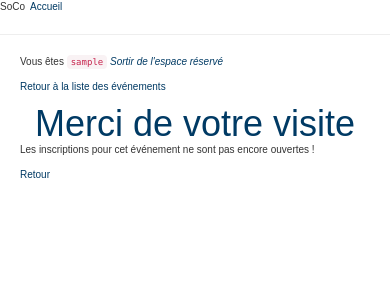
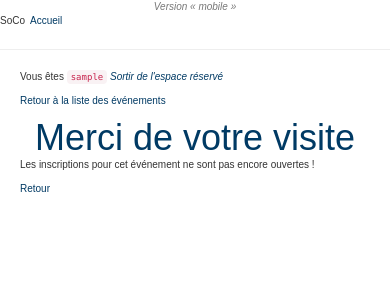
Before and after one commit to UPsudJM/SoCo, a Flask app: page /event/1 in a window 390 px wide. Shown: the top 300 px of the page. Run offline with Flask 2, Linux system fonts and the light colour scheme; a user stored in the database is signed in; tables that the repository leaves empty hold one stand-in row (values such as "Sample post"); parts of the project's set-up code (start-up, migrations or seed data) failed here and were passed over; some libraries are stand-ins or nearby versions.

Commit message:
Mise au point CSS pour les mobiles.

```diff
--- a/soco/static/css/soco.css
+++ b/soco/static/css/soco.css
@@ -126,3 +126,29 @@ P.good, P.bad { font-size:300%; }
 P.good { color:green; }
 P.bad { color:red; }
 SPAN.smilie { font-size:200%; font-weight:bold;}
+
+/* Mises au point pour les smartphones
+cf https://www.alsacreations.com/astuce/lire/1177-une-feuille-de-styles-de-base-pour-le-web-mobile.html
+*/
+@media (max-width: 640px) {
+  * { box-sizing: border-box; }
+  /* passer body (et tous les éléments de largeur fixe) en largeur automatique + message d'information */
+  body { width: auto; margin: 0; padding: 0; }
+  body:before { content: "Version « mobile »"; display: block; text-align: center; font-style: italic; color: #777; }
+  /* fixer une largeur maximale de 100% aux éléments potentiellement problématiques */
+  img, table, td, blockquote, code, pre, textarea, input, iframe, object, embed, video { max-width: 100%; }
+  /* conserver le ratio des images */
+  img { height: auto; }
+  /* gestion des mots longs */
+  textarea, table, td, th, code, pre, samp {
+    -webkit-hyphens: auto; /* césure propre */
+    -moz-hyphens: auto;
+    hyphens: auto;
+    word-wrap: break-word; /* passage à la ligne forcé */
+  }
+  code, pre, samp { white-space: pre-wrap; /* passage à la ligne spécifique pour les éléments à châsse fixe */ }
+  /* Passer à une seule colonne (à appliquer aux éléments multi-colonnes) */
+  /* .element1, .element2 { float: none; width: auto; } */
+  /* masquer les éléments superflus */
+  /* .hide_mobile { display: none !important; } */
+}
--- a/soco/templates/base.html
+++ b/soco/templates/base.html
@@ -4,7 +4,7 @@
     <meta charset="utf-8">
       <!-- meta http-equiv="X-UA-Compatible" content="IE=edge" -->
       <base href="/">
-    <meta name="viewport" content="width=device-width, initial-scale=1">
+    <meta name="viewport" content="width=device-width, initial-scale=1.0">
     {% if title %}
     <title>{{ title }} - {{ nom_institution }}</title>
     {% else %}
```
